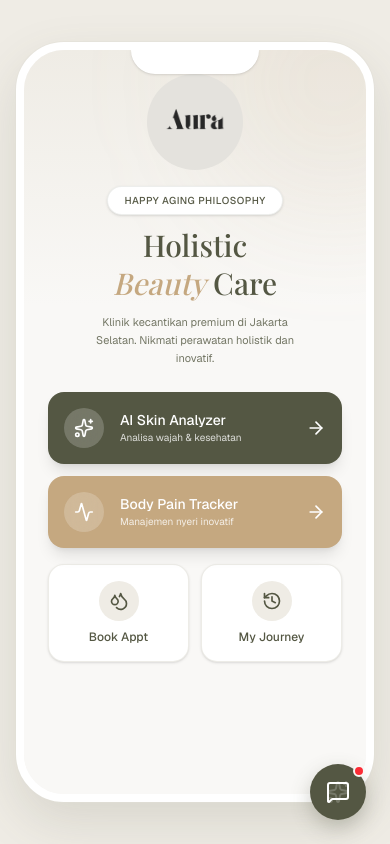
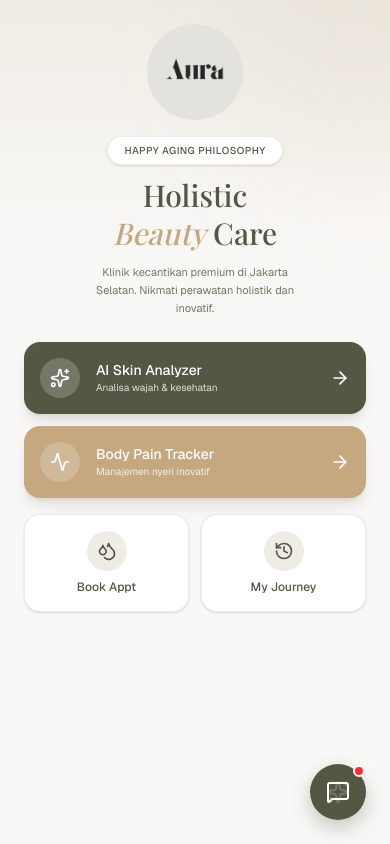
Before and after one commit to jasurddev/AuraWellness, a Next.js app: page /patient in a window 390 px wide. Built offline with nearby package versions, Linux system fonts and the light colour scheme; a web font is replaced by a local one.

Commit message:
improve device mockup design and responsiveness

```diff
--- a/src/app/patient/layout.tsx
+++ b/src/app/patient/layout.tsx
@@ -4,13 +4,15 @@ export default function PatientLayout({
   children: React.ReactNode;
 }) {
   return (
-    <div className="min-h-screen bg-[#EFECE5] flex items-center justify-center p-4 sm:p-8 font-sans">
-      {/* Premium Device Frame Container */}
-      <div className="relative w-full max-w-[400px] h-[850px] max-h-[90vh] bg-[#F9F8F6] rounded-[3rem] shadow-[0_20px_50px_rgba(84,87,67,0.15)] overflow-hidden border-[8px] border-white ring-1 ring-border/50">
+    <div className="min-h-screen sm:bg-[#EFECE5] bg-[#F9F8F6] flex items-center justify-center sm:p-8 font-sans">
+      {/* Device Frame (Only visible on Desktop, Fullscreen on Mobile) */}
+      <div className="relative w-full h-screen sm:h-[850px] sm:max-h-[90vh] sm:max-w-[400px] bg-[#F9F8F6] sm:rounded-[3rem] shadow-none sm:shadow-[0_20px_50px_rgba(84,87,67,0.15)] overflow-hidden sm:border-[10px] sm:border-[#2A2D24] ring-1 ring-border/50">
 
-        {/* Notch / Dynamic Island simulation */}
-        <div className="absolute top-0 inset-x-0 h-6 flex justify-center z-50 pointer-events-none">
-          <div className="w-32 h-6 bg-white rounded-b-3xl shadow-sm"></div>
+        {/* Dynamic Island / Camera Notch (Only on Desktop) */}
+        <div className="hidden sm:flex absolute top-2 inset-x-0 justify-center z-50 pointer-events-none">
+          <div className="w-24 h-6 bg-[#2A2D24] rounded-full shadow-sm flex items-center justify-end px-2">
+             <div className="w-2 h-2 rounded-full bg-[#1a1c16] border border-white/10" />
+          </div>
         </div>
 
         {/* Content Area */}
```
